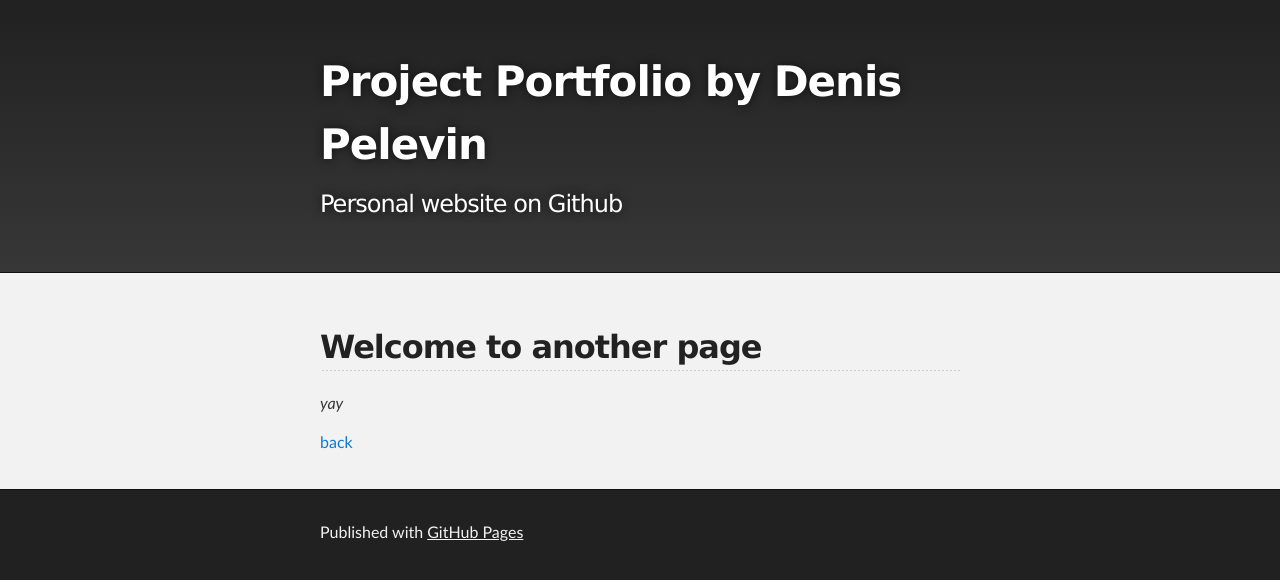
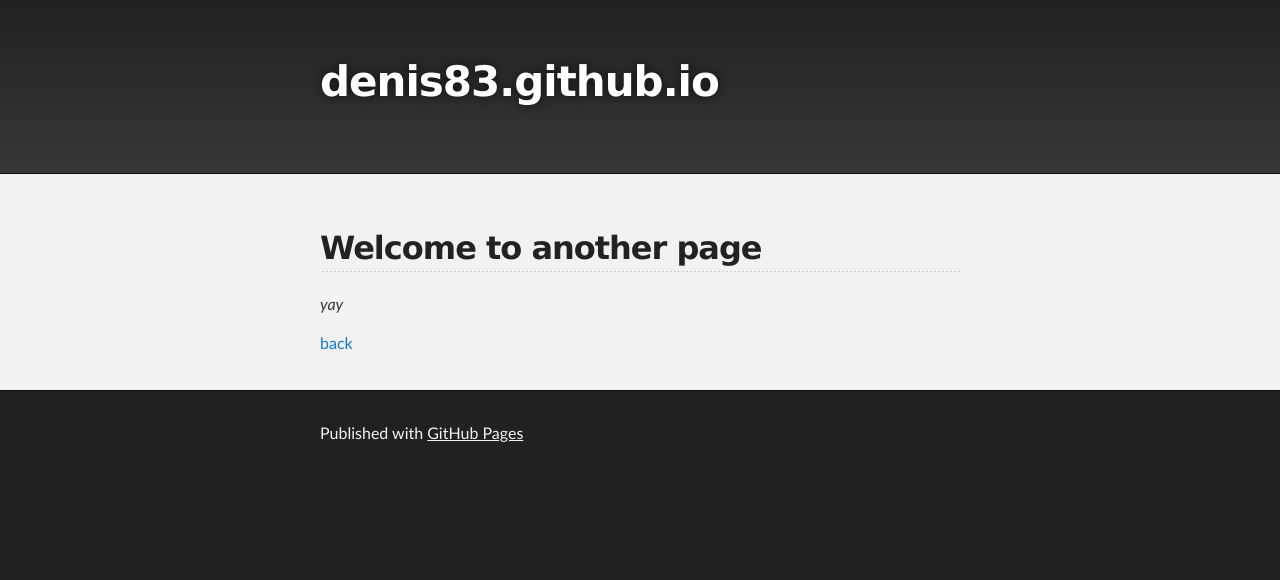
Before and after one commit to denis83/denis83.github.io, a Jekyll site: the page built from another-page.md, in a window 1280 px wide. Shown: the top 580 px of the page. Built offline with Jekyll 4.4.1, drawn with Linux system fonts in a browser that asks for light colours; the repository's description, which GitHub fills in, is left out; our own code applies the rules of GitHub Pages for plain Markdown files.

Commit message:
Update _config.yml

```diff
--- a/_config.yml
+++ b/_config.yml
@@ -1,5 +1,3 @@
-title: Project Portfolio by Denis Pelevin
-description: Personal website on Github
 show_downloads: false
 google_analytics:
 theme: jekyll-theme-slate
```
